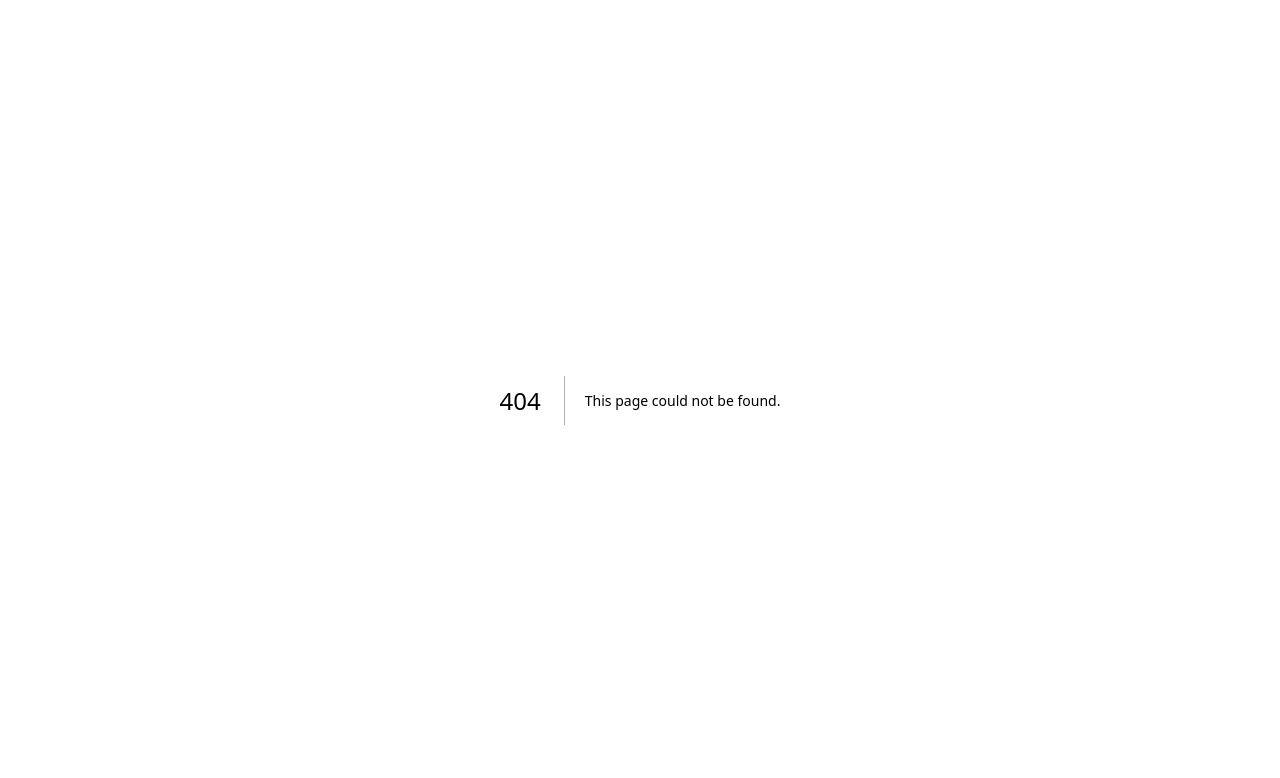
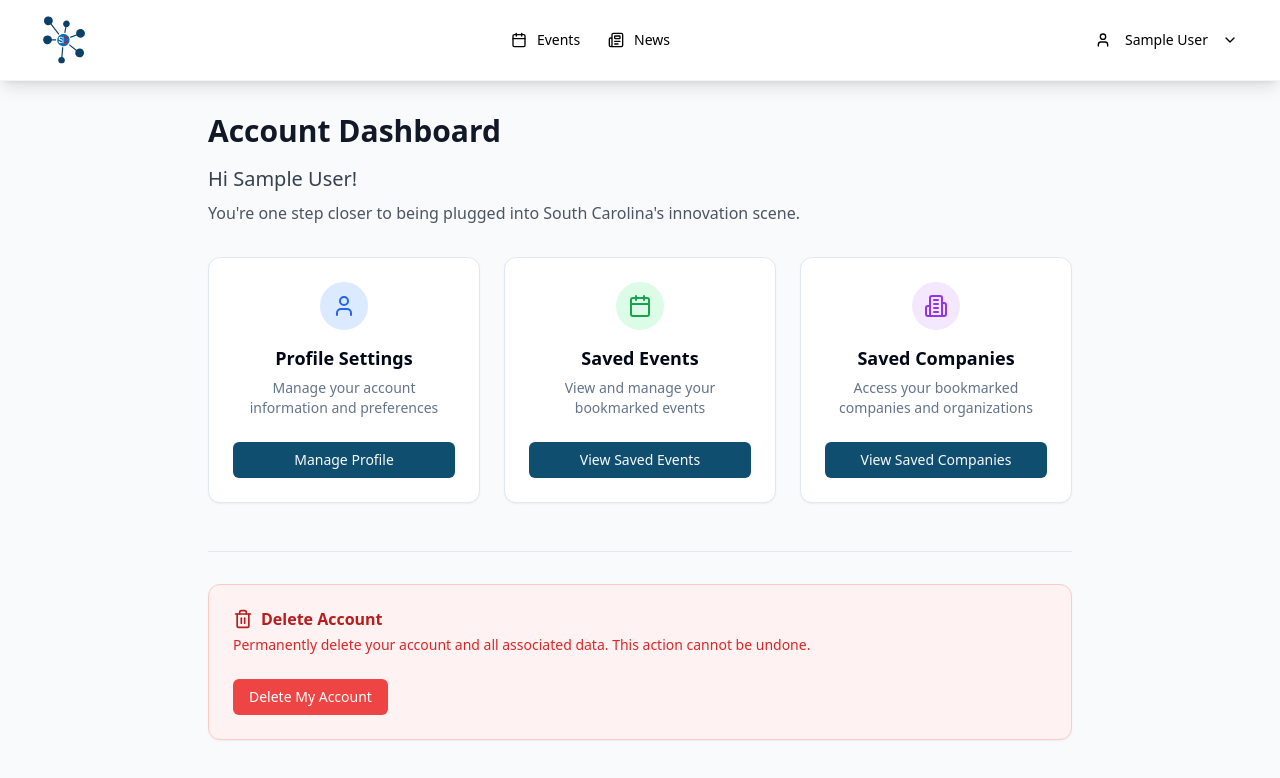
Before and after one commit to jfelic/sc-innovation-hub, a Next.js app: page /account-dashboard in a window 1280 px wide. Before the commit this address had no page. Shown: the top 778 px of the page. Built offline with nearby package versions, Linux system fonts and the light colour scheme; no server answers; sample sign-in values are in the browser's storage.

Commit message:
feat: Account Dashboard - Initial commit

```diff
--- /dev/null
+++ b/src/app/account-dashboard/page.tsx
@@ -0,0 +1,143 @@
+"use client"
+
+import Link from 'next/link'
+import { useSession } from 'next-auth/react'
+import { redirect } from 'next/navigation'
+import { Card, CardContent, CardDescription, CardHeader, CardTitle } from "@/components/ui/card"
+import { Button } from "@/components/ui/button"
+import { Navbar } from "@/components/Navbar"
+import { User, Calendar, Building2, Trash2 } from 'lucide-react'
+
+export default function AccountDashboard() {
+  // Get session data and redirect if not authenticated
+  const { data: session, status } = useSession()
+
+  // Show loading state while checking session
+  if (status === "loading") {
+    return (
+      <div className="min-h-screen bg-gray-50">
+        <Navbar />
+        <div className="max-w-4xl mx-auto px-4 py-8">
+          <div className="animate-pulse space-y-4">
+            <div className="h-8 bg-gray-200 rounded w-1/3"></div>
+            <div className="h-6 bg-gray-200 rounded w-1/2"></div>
+            <div className="h-4 bg-gray-200 rounded w-3/4"></div>
+          </div>
+        </div>
+      </div>
+    )
+  }
+
+  // Redirect to signin if not authenticated
+  if (!session) {
+    redirect('/auth/signin')
+  }
+
+  return (
+    <div className="min-h-screen bg-gray-50">
+      {/* Navigation Bar */}
+      <Navbar />
+
+      {/* Main Content */}
+      <div className="max-w-4xl mx-auto px-4 py-8">
+        {/* Header Section */}
+        <div className="mb-8">
+          <h1 className="text-3xl font-bold text-gray-900 mb-4">Account Dashboard</h1>
+          <div className="space-y-2">
+            <h2 className="text-xl text-gray-700">Hi {session.user?.name || session.user?.email}!</h2>
+            <p className="text-gray-600">You're one step closer to being plugged into South Carolina's innovation scene.</p>
+          </div>
+        </div>
+
+        {/* Dashboard Cards */}
+        <div className="grid gap-6 md:grid-cols-3 mb-12">
+          {/* Profile Settings Card */}
+          <Card className="hover:shadow-lg transition-shadow cursor-pointer">
+            <CardHeader className="text-center">
+              <div className="mx-auto mb-2 p-3 bg-blue-100 rounded-full w-12 h-12 flex items-center justify-center">
+                <User className="h-6 w-6 text-blue-600" />
+              </div>
+              <CardTitle className="text-lg">Profile Settings</CardTitle>
+              <CardDescription>
+                Manage your account information and preferences
+              </CardDescription>
+            </CardHeader>
+            <CardContent>
+              <Button asChild className="w-full">
+                <Link href="/profile-settings">
+                  Manage Profile
+                </Link>
+              </Button>
+            </CardContent>
+          </Card>
+
+          {/* Saved Events Card */}
+          <Card className="hover:shadow-lg transition-shadow cursor-pointer">
+            <CardHeader className="text-center">
+              <div className="mx-auto mb-2 p-3 bg-green-100 rounded-full w-12 h-12 flex items-center justify-center">
+                <Calendar className="h-6 w-6 text-green-600" />
+              </div>
+              <CardTitle className="text-lg">Saved Events</CardTitle>
+              <CardDescription>
+                View and manage your bookmarked events
+              </CardDescription>
+            </CardHeader>
+            <CardContent>
+              <Button asChild className="w-full">
+                <Link href="/saved-events">
+                  View Saved Events
+                </Link>
+              </Button>
+            </CardContent>
+          </Card>
+
+          {/* Saved Companies Card */}
+          <Card className="hover:shadow-lg transition-shadow cursor-pointer">
+            <CardHeader className="text-center">
+              <div className="mx-auto mb-2 p-3 bg-purple-100 rounded-full w-12 h-12 flex items-center justify-center">
+                <Building2 className="h-6 w-6 text-purple-600" />
+              </div>
+              <CardTitle className="text-lg">Saved Companies</CardTitle>
+              <CardDescription>
+                Access your bookmarked companies and organizations
+              </CardDescription>
+            </CardHeader>
+            <CardContent>
+              <Button asChild className="w-full">
+                <Link href="/saved-companies">
+                  View Saved Companies
+                </Link>
+              </Button>
+            </CardContent>
+          </Card>
+        </div>
+
+        {/* Delete Account Section */}
+        <div className="border-t pt-8">
+          <Card className="border-red-200 bg-red-50">
+            <CardHeader>
+              <CardTitle className="text-red-700 flex items-center">
+                <Trash2 className="h-5 w-5 mr-2" />
+                Delete Account
+              </CardTitle>
+              <CardDescription className="text-red-600">
+                Permanently delete your account and all associated data. This action cannot be undone.
+              </CardDescription>
+            </CardHeader>
+            <CardContent>
+              <Button
+                variant="destructive"
+                onClick={() => {
+                  // TODO: Implement delete account functionality
+                  console.log('Delete account clicked')
+                }}
+              >
+                Delete My Account
+              </Button>
+            </CardContent>
+          </Card>
+        </div>
+      </div>
+    </div>
+  )
+}
--- a/src/components/ui/dropdown-menu.tsx
+++ b/src/components/ui/dropdown-menu.tsx
@@ -19,7 +19,7 @@ const DropdownMenuSub = DropdownMenuPrimitive.Sub
 const DropdownMenuRadioGroup = DropdownMenuPrimitive.RadioGroup
 
 const DropdownMenuSubTrigger = React.forwardRef<
-  React.ElementRef<typeof DropdownMenuPrimitive.SubTrigger>,
+  React.ComponentRef<typeof DropdownMenuPrimitive.SubTrigger>,
   React.ComponentPropsWithoutRef<typeof DropdownMenuPrimitive.SubTrigger> & {
     inset?: boolean
   }
@@ -41,7 +41,7 @@ DropdownMenuSubTrigger.displayName =
   DropdownMenuPrimitive.SubTrigger.displayName
 
 const DropdownMenuSubContent = React.forwardRef<
-  React.ElementRef<typeof DropdownMenuPrimitive.SubContent>,
+  React.ComponentRef<typeof DropdownMenuPrimitive.SubContent>,
   React.ComponentPropsWithoutRef<typeof DropdownMenuPrimitive.SubContent>
 >(({ className, ...props }, ref) => (
   <DropdownMenuPrimitive.SubContent
@@ -57,7 +57,7 @@ DropdownMenuSubContent.displayName =
   DropdownMenuPrimitive.SubContent.displayName
 
 const DropdownMenuContent = React.forwardRef<
-  React.ElementRef<typeof DropdownMenuPrimitive.Content>,
+  React.ComponentRef<typeof DropdownMenuPrimitive.Content>,
   React.ComponentPropsWithoutRef<typeof DropdownMenuPrimitive.Content>
 >(({ className, sideOffset = 4, ...props }, ref) => (
   <DropdownMenuPrimitive.Portal>
@@ -75,7 +75,7 @@ const DropdownMenuContent = React.forwardRef<
 DropdownMenuContent.displayName = DropdownMenuPrimitive.Content.displayName
 
 const DropdownMenuItem = React.forwardRef<
-  React.ElementRef<typeof DropdownMenuPrimitive.Item>,
+  React.ComponentRef<typeof DropdownMenuPrimitive.Item>,
   React.ComponentPropsWithoutRef<typeof DropdownMenuPrimitive.Item> & {
     inset?: boolean
   }
@@ -93,7 +93,7 @@ const DropdownMenuItem = React.forwardRef<
 DropdownMenuItem.displayName = DropdownMenuPrimitive.Item.displayName
 
 const DropdownMenuCheckboxItem = React.forwardRef<
-  React.ElementRef<typeof DropdownMenuPrimitive.CheckboxItem>,
+  React.ComponentRef<typeof DropdownMenuPrimitive.CheckboxItem>,
   React.ComponentPropsWithoutRef<typeof DropdownMenuPrimitive.CheckboxItem>
 >(({ className, children, checked, ...props }, ref) => (
   <DropdownMenuPrimitive.CheckboxItem
@@ -117,7 +117,7 @@ DropdownMenuCheckboxItem.displayName =
   DropdownMenuPrimitive.CheckboxItem.displayName
 
 const DropdownMenuRadioItem = React.forwardRef<
-  React.ElementRef<typeof DropdownMenuPrimitive.RadioItem>,
+  React.ComponentRef<typeof DropdownMenuPrimitive.RadioItem>,
   React.ComponentPropsWithoutRef<typeof DropdownMenuPrimitive.RadioItem>
 >(({ className, children, ...props }, ref) => (
   <DropdownMenuPrimitive.RadioItem
@@ -139,7 +139,7 @@ const DropdownMenuRadioItem = React.forwardRef<
 DropdownMenuRadioItem.displayName = DropdownMenuPrimitive.RadioItem.displayName
 
 const DropdownMenuLabel = React.forwardRef<
-  React.ElementRef<typeof DropdownMenuPrimitive.Label>,
+  React.ComponentRef<typeof DropdownMenuPrimitive.Label>,
   React.ComponentPropsWithoutRef<typeof DropdownMenuPrimitive.Label> & {
     inset?: boolean
   }
@@ -157,7 +157,7 @@ const DropdownMenuLabel = React.forwardRef<
 DropdownMenuLabel.displayName = DropdownMenuPrimitive.Label.displayName
 
 const DropdownMenuSeparator = React.forwardRef<
-  React.ElementRef<typeof DropdownMenuPrimitive.Separator>,
+  React.ComponentRef<typeof DropdownMenuPrimitive.Separator>,
   React.ComponentPropsWithoutRef<typeof DropdownMenuPrimitive.Separator>
 >(({ className, ...props }, ref) => (
   <DropdownMenuPrimitive.Separator
```
